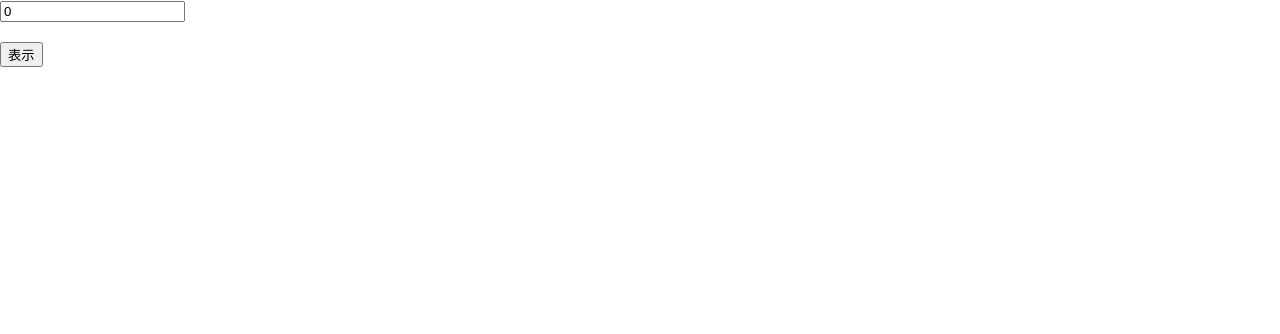
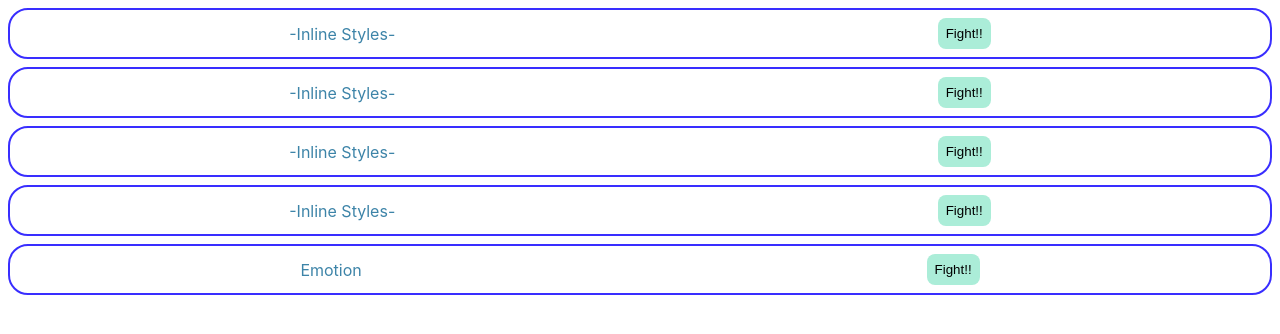
Before and after one commit to tomi1130/project, a React (Create React App) app in the folder todoapp/: page / in a window 1280 px wide. Shown: the top 334 px of the page. Built offline with nearby package versions, Linux system fonts and the light colour scheme.

Commit message:
section4

```diff
--- a/todoapp/package.json
+++ b/todoapp/package.json
@@ -3,12 +3,17 @@
   "version": "0.1.0",
   "private": true,
   "dependencies": {
+    "@emotion/react": "^11.4.1",
+    "@emotion/styled": "^11.3.0",
     "@testing-library/jest-dom": "^5.11.4",
     "@testing-library/react": "^11.1.0",
     "@testing-library/user-event": "^12.1.10",
+    "node-sass": "^6.0.1",
     "react": "^17.0.2",
     "react-dom": "^17.0.2",
     "react-scripts": "4.0.3",
+    "styled-components": "^5.3.1",
+    "styled-jsx": "^4.0.1",
     "web-vitals": "^1.0.1"
   },
   "scripts": {
--- a/todoapp/src/App.jsx
+++ b/todoapp/src/App.jsx
@@ -1,27 +1,20 @@
 import React, {useState,useCallback,useMemo} from "react";
-import { ChildArea } from "./ChildArea";
-
+import { CssModules } from "./compornents/CssModules";
+import { Emotion } from "./compornents/Emotion";
+import { InlineStyle } from "./compornents/InlineStyle";
+import { StyledComponents } from "./compornents/styledCompornents";
+import { StyledJsx } from "./compornents/styledJsx";
 
 function App() {
-  console.log("App");
-  const [text,setText] = useState(0);
-  const [open,setOpen] = useState(false);
-
-  const onClickOpen = ()=>setOpen(!open);
-  const onChange =(e)=>setText(e.target.value);
-  const onClickClose = useCallback(()=>setOpen(false),[setOpen]);
-  const temp = useMemo(()=>1+3,[]);
-  console.log(temp);
-
-  return (
+  return(
     <>
-    <input value = {text} onChange = {onChange}/>
-    <br />
-    <br />
-    <button onClick = {onClickOpen}>表示</button>
-  <ChildArea open = {open} onClickClose = {onClickClose}/>
+    <InlineStyle />
+    <CssModules />
+    <StyledJsx />
+    <StyledComponents/>
+    <Emotion/>
     </>
-  );
+  )
 }
 
 export default App;
--- /dev/null
+++ b/todoapp/src/compornents/CssModules.jsx
@@ -0,0 +1,11 @@
+import classes from "./CssModules.module.scss";
+
+export const CssModules = ()=>{
+    return(
+    <div className={classes.container}>
+    <p className={classes.title} >-Inline Styles-</p>
+    <button className={classes.button}>Fight!!</button>
+</div>
+)
+
+}
--- /dev/null
+++ b/todoapp/src/compornents/CssModules.module.scss
@@ -0,0 +1,26 @@
+.container{
+    border:solid 2px #392eff;
+    border-radius:20px;
+    padding:8px;
+    margin:8px;
+    display:flex;
+    justify-content:space-around;
+    align-items:center;
+
+}
+.title{
+    margin:0px;
+    color:#3d84a8
+
+}
+.button{
+    background-color:#abedd8;
+    border:none;
+    padding:8px;
+    border-radius:8px;
+    &:hover{
+        background-color: #462;
+        color: #a00;
+        cursor: pointer;
+    }
+}
--- /dev/null
+++ b/todoapp/src/compornents/Emotion.jsx
@@ -0,0 +1,37 @@
+/**@jsxRuntime classic */
+/**@jsx jsx */
+import { jsx ,css} from "@emotion/react"
+import styled from "styled-components"
+
+export const Emotion =()=>{
+    const containerStyle = css`
+    border:solid 2px #392eff;
+    border-radius:20px;
+    padding:8px;
+    margin:8px;
+    display:flex;
+    justify-content:space-around;
+    align-items:center;
+`
+    const titleStyle = css({
+        margin:"0px",
+        color:"#3d84a8"
+    })
+    return(
+        <div css = {containerStyle}>
+            <p css ={titleStyle}>Emotion</p>
+            <SButton>Fight!!</SButton>
+        </div>
+    )
+}
+
+const SButton = styled.button`
+background-color:#abedd8;
+border:none;
+padding:8px;
+border-radius:8px;
+&:hover{
+    background-color: #462;
+    color: #a00;
+    cursor: pointer;
+}`
--- /dev/null
+++ b/todoapp/src/compornents/InlineStyle.jsx
@@ -0,0 +1,28 @@
+export const InlineStyle = ()=>{
+    const containerStyle = {
+        border:"solid 2px #392eff",
+        borderRadius:"20px",
+        padding:"8px",
+        margin:"8px",
+        display:"flex",
+        justifyContent:"space-around",
+        alignItems:"center"
+    };
+    const titleStyle = {
+        margin:"0px",
+        color:"#3d84a8"
+    };
+    const buttonStyle = {
+        backgroundColor:"#abedd8",
+        border:"none",
+        padding:"8px",
+        borderRadius:"8px"
+    };
+
+    return (
+        <div style = {containerStyle}>
+            <p style = {titleStyle}>-Inline Styles-</p>
+            <button style = {buttonStyle}>Fight!!</button>
+        </div>
+    )
+}
--- /dev/null
+++ b/todoapp/src/compornents/styledCompornents.jsx
@@ -0,0 +1,35 @@
+import styled from "styled-components"
+
+export const StyledComponents = ()=>{
+    return(
+        <Container>
+        <STitle>-Inline Styles-</STitle>
+    <SButton>Fight!!</SButton>
+    </ Container>
+
+    )}
+
+    const Container = styled.div`
+        border:solid 2px #392eff;
+        border-radius:20px;
+        padding:8px;
+        margin:8px;
+        display:flex;
+        justify-content:space-around;
+        align-items:center;
+    `
+
+    const STitle = styled.p`
+    margin:0px;
+    color:#3d84a8`
+
+    const SButton = styled.button`
+        background-color:#abedd8;
+        border:none;
+        padding:8px;
+        border-radius:8px;
+        &:hover{
+            background-color: #462;
+            color: #a00;
+            cursor: pointer;
+    }`
--- /dev/null
+++ b/todoapp/src/compornents/styledJsx.jsx
@@ -0,0 +1,34 @@
+export const StyledJsx = ()=>{
+    return(
+        <>
+        <div className="container">
+        <p className="title" >-Inline Styles-</p>
+    <button className="button">Fight!!</button>
+    </div>
+    <style jsx="true">{ `
+         .container{
+            border:solid 2px #392eff;
+            border-radius:20px;
+            padding:8px;
+            margin:8px;
+            display:flex;
+            justify-content:space-around;
+            align-items:center;
+
+        }
+        .title{
+            margin:0px;
+            color:#3d84a8
+
+        }
+        .button{
+            background-color:#abedd8;
+            border:none;
+            padding:8px;
+            border-radius:8px;
+         `
+    }
+    </style>
+    </>
+    )
+}
```
Also changed, not shown: todoapp/src/compornents/checkbox.jsx (added, +11 -0 lines), 1 other file (tests, documents, lock files or other folders).
